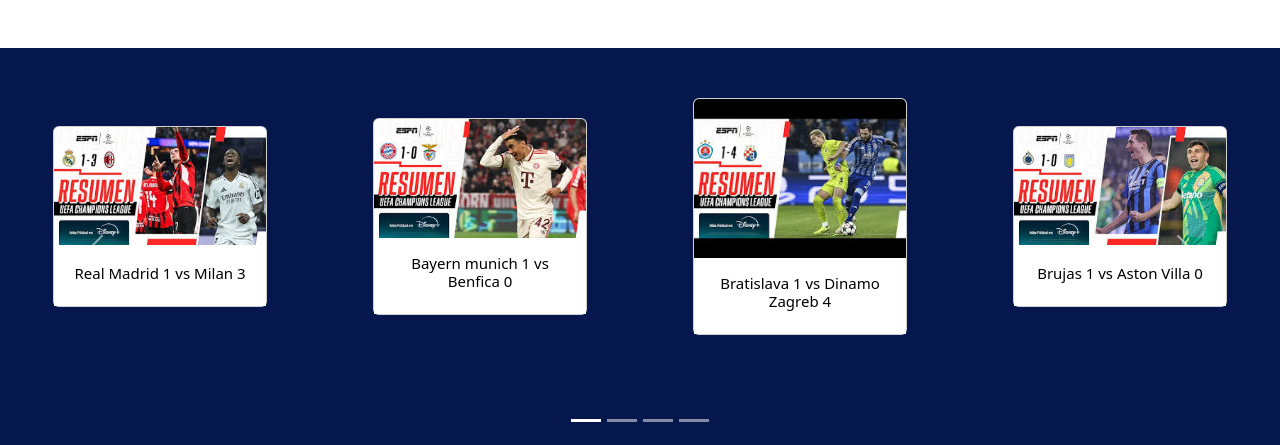
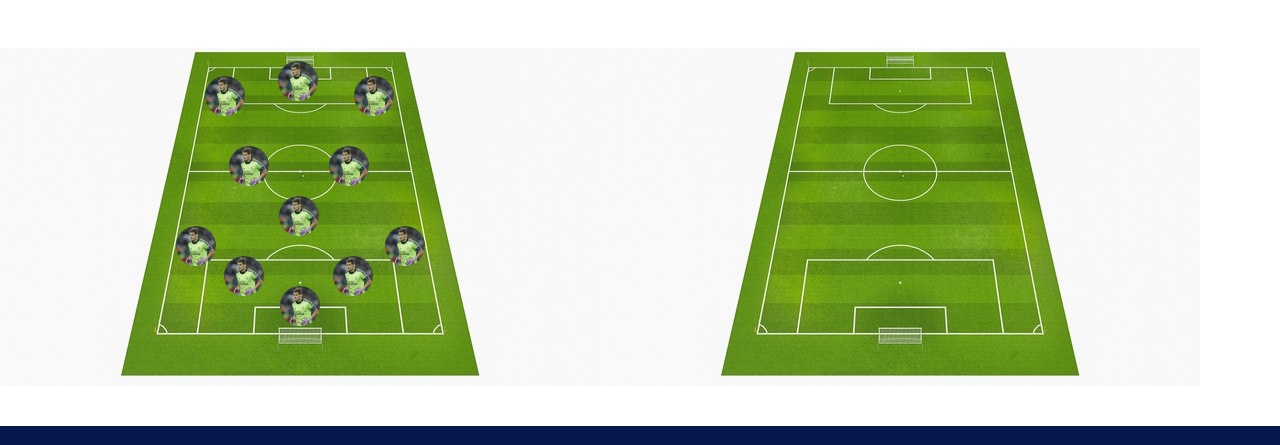
Before and after one commit to ManuAlbeldas/trabajo-Final, a website: page index.html in a window 1280 px wide. Shown: the part 858-1303 px from the top of the page. Drawn offline with nearby package versions, Linux system fonts and the light colour scheme.

Commit message:
termine el mejor equipo de la champions league

```diff
--- a/index.html
+++ b/index.html
@@ -97,6 +97,23 @@
       <div>
         <img id="foto" src="assets/momento 6.jpg" alt="">
       </div>
+    </div>
+    <div id="cont_CampoDeJuego">
+      <img id="campodejuego" src="assets/campo de juego.jpg" alt="">
+      <img src="assets/campo de juego.jpg" alt="">
+    </div>
+    <div id="contJugadores">
+      <img id="jugador1" src="assets/casillas.jpg" alt="">
+      <img id="jugador2" src="assets/casillas.jpg" alt="">
+      <img id="jugador3" src="assets/casillas.jpg" alt="">
+      <img id="jugador4" src="assets/casillas.jpg" alt="">
+      <img id="jugador5" src="assets/casillas.jpg" alt="">
+      <img id="jugador6" src="assets/casillas.jpg" alt="">
+      <img id="jugador7" src="assets/casillas.jpg" alt="">
+      <img id="jugador8" src="assets/casillas.jpg" alt="">
+      <img id="jugador9" src="assets/casillas.jpg" alt="">
+      <img id="jugador10" src="assets/casillas.jpg" alt="">
+      <img id="jugador11" src="assets/casillas.jpg" alt="">
     </div>
     <div id="carouselExampleIndicators" class="carousel slide">
 		<div class="carousel-indicators">
--- a/scss/_inicio.scss
+++ b/scss/_inicio.scss
@@ -202,3 +202,72 @@
     padding: 0;
     margin: 0;
 }
+#jugador1{
+    height: 40px;
+    width: 40px;
+    border-radius: 100%;
+    transform: translate(700%, -100px);
+}
+#jugador2{
+    height: 40px;
+    width: 40px;
+    border-radius: 100%;
+    transform: translate(330%, -160px);
+}
+#jugador3{
+    height: 40px;
+    width: 40px;
+    border-radius: 100%;
+    transform: translate(340%, -130px);
+}
+#jugador4{
+    height: 40px;
+    width: 40px;
+    border-radius: 100%;
+    transform: translate(500%, -130px);
+}
+#jugador5{
+    height: 40px;
+    width: 40px;
+    border-radius: 100%;
+    transform: translate(520%, -160px);
+}
+#jugador6{
+    height: 40px;
+    width: 40px;
+    border-radius: 100%;
+    transform: translate(145%, -190px);
+}
+#jugador7{
+    height: 40px;
+    width: 40px;
+    border-radius: 100%;
+    transform: translate(-90%, -240px);
+}
+#jugador8{
+    height: 40px;
+    width: 40px;
+    border-radius: 100%;
+    transform: translate(50%, -240px);
+}
+#jugador9{
+    height: 40px;
+    width: 40px;
+    border-radius: 100%;
+    transform: translate(-370%, -310px);
+}
+#jugador10{
+    height: 40px;
+    width: 40px;
+    border-radius: 100%;
+    transform: translate(-300%, -325px);
+}
+#jugador11{
+    height: 40px;
+    width: 40px;
+    border-radius: 100%;
+    transform: translate(-220%, -310px);
+}
+#cont_CampoDeJuego{
+    display: flex;
+}
--- a/scss/_manu.scss
+++ b/scss/_manu.scss
@@ -272,7 +272,6 @@
     overflow: hidden;
 }
 
-
 @media screen and (max-width: 1200px) and (min-width: 1024px){
 
     #mejores{
```
Also changed, not shown: assets/cafu.jpg (added), assets/campo de juego.jpg (added), assets/casillas.jpg (added), assets/cristiano ronaldo.jpg (added), assets/gerard.jpg (added), assets/henry.jpg (added), assets/iniesta.jpg (added), assets/messi.jpg (added), assets/puyol.jpg (added), assets/roberto carlos.jpg (added), assets/sergio ramos.jpg (added), assets/zidane.jpg (added), css/main.css.
